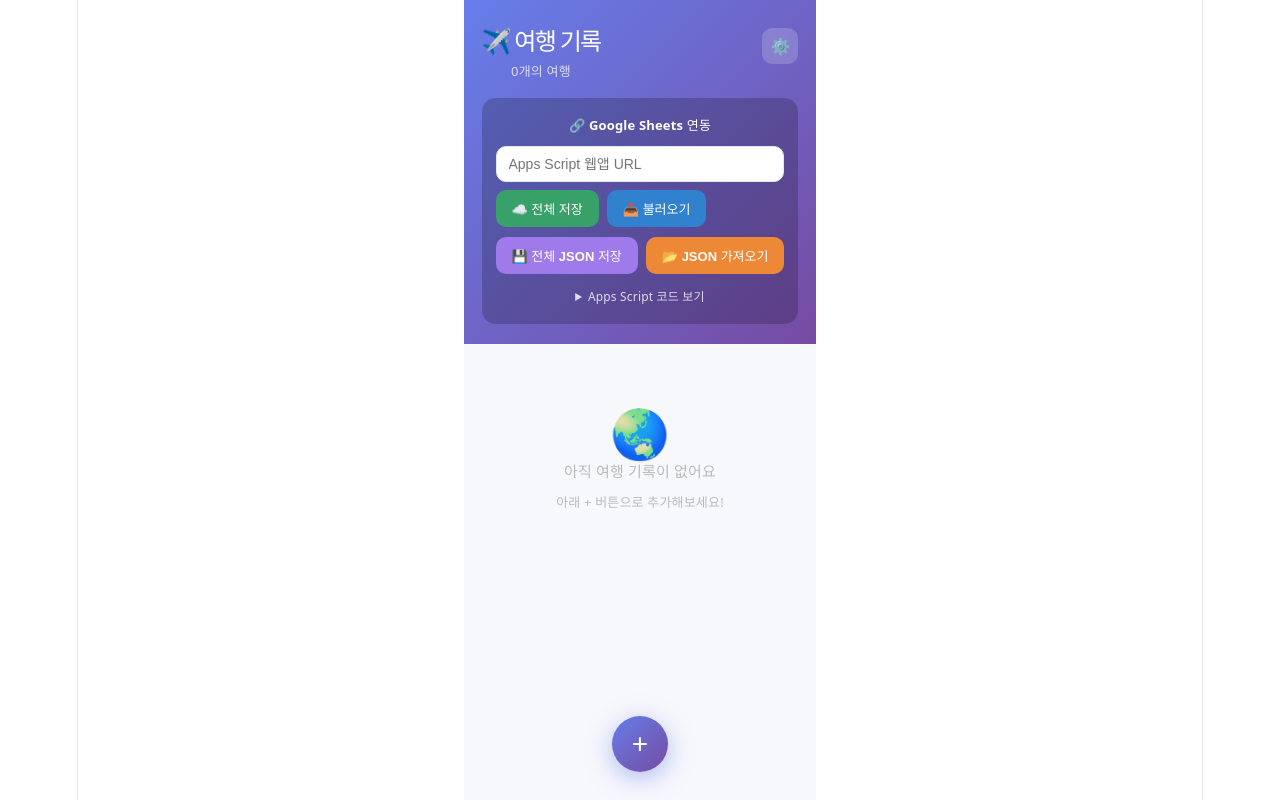
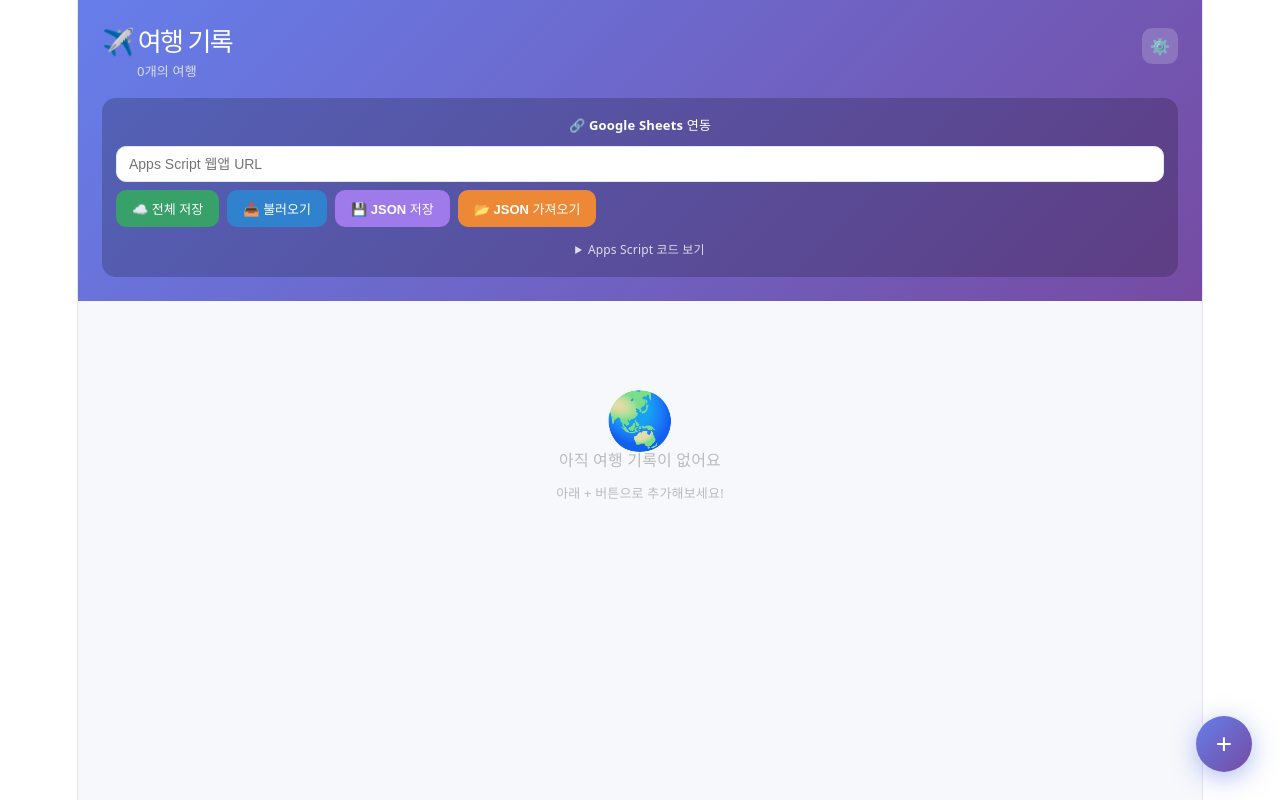
Before and after one commit to jaehoon-eom007/cm-travel, a React (Vite) app: page / in a window 1280 px wide. Both pictures are taken after a click on the button "⚙️". Built offline with nearby package versions, Linux system fonts and the light colour scheme.

Commit message:
Refactor TravelPlanner.jsx for improved layout and code

```diff
--- a/src/TravelPlanner.jsx
+++ b/src/TravelPlanner.jsx
@@ -1,6 +1,5 @@
 import { useState, useEffect, useRef, useCallback } from "react";
 
-// ─── Constants ────────────────────────────────────────────────────────
 const STORAGE_KEY = "travel_planner_v2";
 const SHEET_URL_KEY = "travel_planner_sheet_url";
 
@@ -22,7 +21,6 @@ const DAY_COLORS = [
 
 const TRIP_EMOJIS = ["✈️","🗺️","🏖️","🏔️","🌸","🗼","🗽","🎌","🏝️","🌏","🎡","🏯"];
 
-// ─── Helpers ──────────────────────────────────────────────────────────
 function generateId() {
   return Date.now().toString(36) + Math.random().toString(36).slice(2, 7);
 }
@@ -64,7 +62,6 @@ function newDay(idx) {
   };
 }
 
-// ─── Google Sheets ────────────────────────────────────────────────────
 async function syncToSheet(url, data) {
   if (!url) return { ok: false, error: "URL 없음" };
   try {
@@ -85,7 +82,6 @@ async function loadFromSheet(url) {
   } catch { return null; }
 }
 
-// ─── Export ───────────────────────────────────────────────────────────
 function exportTripHTML(trip) {
   const color = TRIP_COLORS[trip.colorIdx || 0].accent;
   const days = trip.days.map((day, i) => {
@@ -93,26 +89,9 @@ function exportTripHTML(trip) {
       `<li>${s.time ? `<b>${s.time}</b> ` : ""}${s.text}${s.done ? " ✓" : ""}</li>`
     ).join("");
     const memo = day.memo ? `<p class="memo">${day.memo.replace(/\n/g,"<br>")}</p>` : "";
-    return `<div class="day">
-  <h2>Day ${i+1}${day.date ? ` · ${formatDate(day.date)}` : ""}${day.title ? ` — ${day.title}` : ""}</h2>
-  ${items ? `<ul>${items}</ul>` : ""}${memo}
-</div>`;
+    return `<div class="day"><h2>Day ${i+1}${day.date ? ` · ${formatDate(day.date)}` : ""}${day.title ? ` — ${day.title}` : ""}</h2>${items ? `<ul>${items}</ul>` : ""}${memo}</div>`;
   }).join("\n");
-  const html = `<!DOCTYPE html><html lang="ko"><head><meta charset="UTF-8">
-<meta name="viewport" content="width=device-width,initial-scale=1">
-<title>${trip.emoji} ${trip.title}</title>
-<style>
-body{font-family:'Apple SD Gothic Neo',sans-serif;max-width:680px;margin:0 auto;padding:20px 16px;color:#2d3748;background:#f9fafb}
-h1{color:${color};font-size:26px}
-.day{background:#fff;border-radius:14px;padding:20px;margin:16px 0;border-left:4px solid ${color}}
-h2{color:#2d3748;font-size:17px;margin:0 0 12px}
-ul{margin:0;padding-left:20px;line-height:2.2;color:#4a5568}
-.memo{color:#666;font-size:14px;line-height:1.8;margin:12px 0 0;border-top:1px solid #f0f0f0;padding-top:12px}
-</style></head><body>
-<h1>${trip.emoji} ${trip.title}</h1>
-<p style="color:#999;font-size:13px">${trip.days.length}일 여행</p>
-${days}
-</body></html>`;
+  const html = `<!DOCTYPE html><html lang="ko"><head><meta charset="UTF-8"><meta name="viewport" content="width=device-width,initial-scale=1"><title>${trip.emoji} ${trip.title}</title><style>body{font-family:'Apple SD Gothic Neo',sans-serif;max-width:680px;margin:0 auto;padding:20px 16px;color:#2d3748;background:#f9fafb}h1{color:${color};font-size:26px}.day{background:#fff;border-radius:14px;padding:20px;margin:16px 0;border-left:4px solid ${color}}h2{color:#2d3748;font-size:17px;margin:0 0 12px}ul{margin:0;padding-left:20px;line-height:2.2;color:#4a5568}.memo{color:#666;font-size:14px;line-height:1.8;margin:12px 0 0;border-top:1px solid #f0f0f0;padding-top:12px}</style></head><body><h1>${trip.emoji} ${trip.title}</h1><p style="color:#999;font-size:13px">${trip.days.length}일 여행</p>${days}</body></html>`;
   const blob = new Blob([html], { type: "text/html" });
   const url = URL.createObjectURL(blob);
   const a = document.createElement("a");
@@ -127,7 +106,6 @@ function exportAllJSON(trips) {
   URL.revokeObjectURL(url);
 }
 
-// ─── Inline style helpers ─────────────────────────────────────────────
 const S = {
   btn: (bg, extra = {}) => ({
     padding: "9px 16px", background: bg, border: "none", borderRadius: 10,
@@ -153,7 +131,6 @@ const S = {
   }),
 };
 
-// ─── PhotoGrid ────────────────────────────────────────────────────────
 function PhotoGrid({ photos, onAdd, onDelete }) {
   const fileRef = useRef();
   const handleFiles = (files) => {
@@ -189,7 +166,7 @@ function PhotoGrid({ photos, onAdd, onDelete }) {
       </div>
       {photos.length === 0
         ? <div style={{ textAlign: "center", color: "#ccc", padding: "32px 0", fontSize: 13 }}>사진을 추가해보세요 📷</div>
-        : <div style={{ display: "grid", gridTemplateColumns: "repeat(3,1fr)", gap: 6 }}>
+        : <div style={{ display: "grid", gridTemplateColumns: "repeat(auto-fill, minmax(120px, 1fr))", gap: 6 }}>
             {photos.map(p => (
               <div key={p.id} style={{ position: "relative", aspectRatio: "1", borderRadius: 10, overflow: "hidden" }}>
                 <img src={p.src} alt={p.name} style={{ width: "100%", height: "100%", objectFit: "cover" }} />
@@ -206,7 +183,6 @@ function PhotoGrid({ photos, onAdd, onDelete }) {
   );
 }
 
-// ─── Memo ─────────────────────────────────────────────────────────────
 function Memo({ value, onChange }) {
   return (
     <div style={{ padding: "0 16px 16px" }}>
@@ -222,7 +198,6 @@ function Memo({ value, onChange }) {
   );
 }
 
-// ─── Schedule ─────────────────────────────────────────────────────────
 function Schedule({ items, onChange, accent }) {
   const [text, setText] = useState("");
   const [time, setTime] = useState("");
@@ -274,7 +249,6 @@ function Schedule({ items, onChange, accent }) {
   );
 }
 
-// ─── TripCard (Home) ──────────────────────────────────────────────────
 function TripCard({ trip, onOpen, onDelete }) {
   const col = TRIP_COLORS[trip.colorIdx || 0];
   const firstDate = trip.days.find(d => d.date)?.date;
@@ -287,8 +261,7 @@ function TripCard({ trip, onOpen, onDelete }) {
       borderRadius: 18, overflow: "hidden", marginBottom: 14,
       boxShadow: "0 4px 20px rgba(0,0,0,0.10)", cursor: "pointer",
     }} onClick={() => onOpen(trip.id)}>
-      {/* Gradient header */}
-      <div style={{ background: col.bg, padding: "20px 18px 16px", position: "relative" }}>
+      <div style={{ background: col.bg, padding: "20px 18px 16px" }}>
         <div style={{ display: "flex", justifyContent: "space-between", alignItems: "flex-start" }}>
           <div>
             <div style={{ fontSize: 32, marginBottom: 4 }}>{trip.emoji}</div>
@@ -305,7 +278,6 @@ function TripCard({ trip, onOpen, onDelete }) {
           </button>
         </div>
       </div>
-      {/* Stats footer */}
       <div style={{ background: "#fff", padding: "12px 18px", display: "flex", gap: 16 }}>
         <span style={{ fontSize: 13, color: "#667eea", fontWeight: 600 }}>📅 {trip.days.length}일</span>
         <span style={{ fontSize: 13, color: "#999" }}>🗓 {totalSchedule}개 일정</span>
@@ -315,7 +287,6 @@ function TripCard({ trip, onOpen, onDelete }) {
   );
 }
 
-// ─── TripDetail ───────────────────────────────────────────────────────
 function TripDetail({ trip, onUpdate, onBack }) {
   const [activeDay, setActiveDay] = useState(0);
   const [activeTab, setActiveTab] = useState("schedule");
@@ -325,7 +296,6 @@ function TripDetail({ trip, onUpdate, onBack }) {
 
   const col = TRIP_COLORS[trip.colorIdx || 0];
   const cur = trip.days[activeDay] || trip.days[0];
-
   const updateTrip = (patch) => onUpdate({ ...trip, ...patch });
 
   const updateDay = useCallback((idx, patch) => {
@@ -362,19 +332,20 @@ function TripDetail({ trip, onUpdate, onBack }) {
     navigator.clipboard.writeText(url).then(() => alert("링크 복사 완료! (사진 제외)"));
   };
 
+  // PC: 2-column layout (sidebar + content)
   return (
-    <div style={{ maxWidth: 480, margin: "0 auto", minHeight: "100vh", fontFamily: "inherit", background: "#f7f8fc" }}>
+    <div style={{ minHeight: "100vh", fontFamily: "inherit", background: "#f7f8fc" }}>
       {/* Header */}
-      <div style={{ background: col.bg, padding: "16px 16px 0", position: "relative" }}>
-        {/* Top bar */}
+      <div style={{ background: col.bg, padding: "16px 24px 0" }}>
+        <div style={{ maxWidth: 1100, margin: "0 auto" }}>
           <div style={{ display: "flex", alignItems: "center", gap: 10, marginBottom: 12 }}>
             <button onClick={onBack} style={S.hdr()}>←</button>
             <div style={{ flex: 1 }}>
               <div style={{ display: "flex", alignItems: "center", gap: 8 }}>
                 <button onClick={() => {
                   const emojis = TRIP_EMOJIS;
-                const cur = emojis.indexOf(trip.emoji);
-                updateTrip({ emoji: emojis[(cur + 1) % emojis.length] });
+                  const c = emojis.indexOf(trip.emoji);
+                  updateTrip({ emoji: emojis[(c + 1) % emojis.length] });
                 }} style={{ background: "none", border: "none", fontSize: 22, cursor: "pointer" }}>
                   {trip.emoji}
                 </button>
@@ -405,24 +376,19 @@ function TripDetail({ trip, onUpdate, onBack }) {
             </div>
           </div>
 
-        {/* Color picker */}
           {showColorPicker && (
             <div style={{ background: "rgba(0,0,0,0.2)", borderRadius: 14, padding: 12, marginBottom: 12, display: "flex", gap: 10, flexWrap: "wrap" }}>
               {TRIP_COLORS.map((c, i) => (
                 <button key={i} onClick={() => { updateTrip({ colorIdx: i }); setShowColorPicker(false); }}
-                style={{
-                  width: 36, height: 36, borderRadius: "50%", border: trip.colorIdx === i ? "3px solid #fff" : "3px solid transparent",
-                  background: c.bg, cursor: "pointer",
-                }} />
+                  style={{ width: 36, height: 36, borderRadius: "50%", border: trip.colorIdx === i ? "3px solid #fff" : "3px solid transparent", background: c.bg, cursor: "pointer" }} />
               ))}
             </div>
           )}
 
-        {/* Export panel */}
           {showExport && (
             <div style={{ background: "rgba(0,0,0,0.2)", borderRadius: 14, padding: 14, marginBottom: 12 }}>
               <p style={{ margin: "0 0 10px", color: "#fff", fontSize: 13, fontWeight: 600 }}>📤 내보내기 / 공유</p>
-            <div style={{ display: "flex", flexDirection: "column", gap: 8 }}>
+              <div style={{ display: "flex", gap: 8, flexWrap: "wrap" }}>
                 <button onClick={copyShareLink} style={S.btn("rgba(255,255,255,0.25)")}>🔗 공유 링크 복사</button>
                 <button onClick={() => exportTripHTML(trip)} style={S.btn("rgba(255,255,255,0.25)")}>📄 HTML 저장</button>
                 <button onClick={() => {
@@ -465,31 +431,38 @@ function TripDetail({ trip, onUpdate, onBack }) {
               }}>+</button>
           </div>
         </div>
+      </div>
 
-      {/* Day content card */}
-      <div style={{ background: "#fff", borderRadius: "20px 20px 0 0", marginTop: -4, minHeight: "calc(100vh - 260px)" }}>
+      {/* Content area — PC: 2 columns, Mobile: single column */}
+      <div style={{ maxWidth: 1100, margin: "0 auto", padding: "24px 16px" }}>
+        <div style={{
+          display: "grid",
+          gridTemplateColumns: "minmax(0,1fr)",
+          gap: 20,
+        }}>
+          {/* Day card */}
+          <div style={{ background: "#fff", borderRadius: 20, overflow: "hidden" }}>
             {/* Day header */}
-        <div style={{ padding: "16px 16px 0", borderBottom: "1px solid #f0f0f0" }}>
+            <div style={{ padding: "16px 20px 0", borderBottom: "1px solid #f0f0f0" }}>
               <div style={{ display: "flex", alignItems: "center", gap: 10, marginBottom: 10 }}>
                 <div style={{ width: 8, height: 8, borderRadius: "50%", background: cur.color, flexShrink: 0 }} />
                 <div style={{ flex: 1 }}>
                   <div style={{ display: "flex", alignItems: "center", gap: 8, flexWrap: "wrap" }}>
                     <input type="date" value={cur.date}
                       onChange={e => updateDay(activeDay, { date: e.target.value })}
-                  style={{ border: "none", outline: "none", fontSize: 13, color: col.accent, fontWeight: 600, background: "transparent" }} />
+                      style={{ border: "1.5px solid #e2e8f0", borderRadius: 8, outline: "none", fontSize: 13, color: col.accent, fontWeight: 600, background: "#f8f9ff", padding: "4px 8px" }} />
                     {activeDay === 0 && cur.date && (
-                  <span style={{ fontSize: 10, color: "#bbb" }}>← 설정 시 이후 날짜 자동 업데이트</span>
+                      <span style={{ fontSize: 11, color: "#bbb" }}>← 설정 시 이후 날짜 자동 업데이트</span>
                     )}
                   </div>
                   <input value={cur.title} onChange={e => updateDay(activeDay, { title: e.target.value })}
                     placeholder="이 날의 테마 (예: 도쿄 탐방 🗼)"
-                style={{ border: "none", outline: "none", fontSize: 16, fontWeight: 600, color: "#2d3748", width: "100%", background: "transparent", marginTop: 2 }} />
+                    style={{ border: "none", outline: "none", fontSize: 16, fontWeight: 600, color: "#2d3748", width: "100%", background: "transparent", marginTop: 6 }} />
                 </div>
                 {trip.days.length > 1 && (
                   <button onClick={() => removeDay(activeDay)} style={S.ghost({ fontSize: 18 })}>🗑</button>
                 )}
               </div>
-          {/* Sub-tabs */}
               <div style={{ display: "flex" }}>
                 {[["schedule","📅 일정"],["photos","🖼 사진"],["memo","📝 메모"]].map(([key, label]) => (
                   <button key={key} onClick={() => setActiveTab(key)}
@@ -519,14 +492,20 @@ function TripDetail({ trip, onUpdate, onBack }) {
             </div>
           </div>
         </div>
+      </div>
+
+      <style>{`
+        @media (min-width: 768px) {
+          .detail-grid { grid-template-columns: 260px minmax(0,1fr) !important; }
+        }
+      `}</style>
+    </div>
   );
 }
 
-// ─── Home (Trip List) ─────────────────────────────────────────────────
 function Home({ trips, onOpen, onAdd, onDelete, sheetUrl, setSheetUrl }) {
   const [showSettings, setShowSettings] = useState(false);
   const [syncStatus, setSyncStatus] = useState("");
-  const [importing, setImporting] = useState(false);
   const importRef = useRef();
 
   const handleSync = async (data) => {
@@ -561,19 +540,18 @@ function Home({ trips, onOpen, onAdd, onDelete, sheetUrl, setSheetUrl }) {
   };
 
   return (
-    <div style={{ maxWidth: 480, margin: "0 auto", minHeight: "100vh", fontFamily: "inherit", background: "#f7f8fc" }}>
+    <div style={{ minHeight: "100vh", fontFamily: "inherit", background: "#f7f8fc" }}>
       {/* Header */}
-      <div style={{ background: "linear-gradient(135deg,#667eea,#764ba2)", padding: "28px 18px 20px" }}>
+      <div style={{ background: "linear-gradient(135deg,#667eea,#764ba2)", padding: "28px 24px 24px" }}>
+        <div style={{ maxWidth: 1100, margin: "0 auto" }}>
           <div style={{ display: "flex", justifyContent: "space-between", alignItems: "flex-start" }}>
             <div>
-            <h1 style={{ margin: 0, color: "#fff", fontSize: 24, fontWeight: 700 }}>✈️ 여행 기록</h1>
+              <h1 style={{ margin: 0, color: "#fff", fontSize: 26, fontWeight: 700 }}>✈️ 여행 기록</h1>
               <p style={{ margin: "4px 0 0", color: "rgba(255,255,255,0.75)", fontSize: 13 }}>
                 {trips.length}개의 여행
               </p>
             </div>
-          <div style={{ display: "flex", gap: 8 }}>
             <button onClick={() => setShowSettings(!showSettings)} style={S.hdr()}>⚙️</button>
-          </div>
           </div>
 
           {showSettings && (
@@ -582,17 +560,15 @@ function Home({ trips, onOpen, onAdd, onDelete, sheetUrl, setSheetUrl }) {
               <input value={sheetUrl} onChange={e => setSheetUrl(e.target.value)}
                 placeholder="Apps Script 웹앱 URL"
                 style={{ ...S.input(), width: "100%", boxSizing: "border-box", marginBottom: 8 }} />
-            <div style={{ display: "flex", gap: 8, marginBottom: 10 }}>
+              <div style={{ display: "flex", gap: 8, marginBottom: 10, flexWrap: "wrap" }}>
                 <button onClick={() => handleSync(trips)} style={S.btn("#38a169")}>☁️ 전체 저장</button>
                 <button onClick={() => handleLoad((t) => window._setTrips(t))} style={S.btn("#3182ce")}>📥 불러오기</button>
-            </div>
-            {syncStatus && <p style={{ margin: "0 0 8px", color: "#fff", fontSize: 13 }}>{syncStatus}</p>}
-            <div style={{ display: "flex", gap: 8 }}>
-              <button onClick={() => exportAllJSON(trips)} style={S.btn("#9f7aea")}>💾 전체 JSON 저장</button>
+                <button onClick={() => exportAllJSON(trips)} style={S.btn("#9f7aea")}>💾 JSON 저장</button>
                 <button onClick={() => importRef.current.click()} style={S.btn("#ed8936")}>📂 JSON 가져오기</button>
                 <input ref={importRef} type="file" accept=".json" style={{ display: "none" }} onChange={importJSON} />
               </div>
-            <details style={{ marginTop: 10 }}>
+              {syncStatus && <p style={{ margin: "0 0 8px", color: "#fff", fontSize: 13 }}>{syncStatus}</p>}
+              <details>
                 <summary style={{ cursor: "pointer", color: "rgba(255,255,255,0.8)", fontSize: 12 }}>Apps Script 코드 보기</summary>
                 <pre style={{ fontSize: 10, background: "rgba(0,0,0,0.3)", padding: 8, borderRadius: 6, overflowX: "auto", marginTop: 6, color: "#e2e8f0", whiteSpace: "pre-wrap" }}>{`const SS = SpreadsheetApp.getActiveSpreadsheet();
 const SH = SS.getSheetByName("Sheet1") || SS.getActiveSheet();
@@ -609,26 +585,33 @@ function doPost(e){
             </div>
           )}
         </div>
+      </div>
 
-      {/* Trip list */}
-      <div style={{ padding: "16px 16px 100px" }}>
+      {/* Trip grid */}
+      <div style={{ maxWidth: 1100, margin: "0 auto", padding: "24px 16px 100px" }}>
         {trips.length === 0
-          ? <div style={{ textAlign: "center", padding: "60px 0", color: "#bbb" }}>
-              <div style={{ fontSize: 48, marginBottom: 12 }}>🌏</div>
-              <p style={{ fontSize: 15, margin: 0 }}>아직 여행 기록이 없어요</p>
-              <p style={{ fontSize: 13, marginTop: 4 }}>아래 + 버튼으로 추가해보세요!</p>
+          ? <div style={{ textAlign: "center", padding: "80px 0", color: "#bbb" }}>
+              <div style={{ fontSize: 56, marginBottom: 16 }}>🌏</div>
+              <p style={{ fontSize: 16, margin: 0 }}>아직 여행 기록이 없어요</p>
+              <p style={{ fontSize: 13, marginTop: 6 }}>아래 + 버튼으로 추가해보세요!</p>
             </div>
-          : trips.map(trip => (
+          : <div style={{
+              display: "grid",
+              gridTemplateColumns: "repeat(auto-fill, minmax(280px, 1fr))",
+              gap: 16,
+            }}>
+              {trips.map(trip => (
                 <TripCard key={trip.id} trip={trip} onOpen={onOpen} onDelete={onDelete} />
-            ))
+              ))}
+            </div>
         }
       </div>
 
       {/* FAB */}
       <button onClick={onAdd}
         style={{
-          position: "fixed", bottom: 28, right: "50%", transform: "translateX(50%)",
-          maxWidth: 56, width: 56, height: 56, borderRadius: "50%",
+          position: "fixed", bottom: 28, right: 28,
+          width: 56, height: 56, borderRadius: "50%",
           background: "linear-gradient(135deg,#667eea,#764ba2)",
           border: "none", color: "#fff", fontSize: 28, cursor: "pointer",
           boxShadow: "0 6px 24px rgba(102,126,234,0.5)",
@@ -639,17 +622,14 @@ function doPost(e){
   );
 }
 
-// ─── Root App ─────────────────────────────────────────────────────────
 export default function App() {
   const [trips, setTrips] = useState([]);
   const [openTripId, setOpenTripId] = useState(null);
   const [sheetUrl, setSheetUrl] = useState("");
 
-  // Expose to window for settings panel callbacks
   window._setTrips = setTrips;
   window._importTrips = (t) => setTrips(t);
 
-  // localStorage persistence
   useEffect(() => {
     try {
       const s = localStorage.getItem(STORAGE_KEY);
@@ -667,7 +647,6 @@ export default function App() {
     try { if (sheetUrl) localStorage.setItem(SHEET_URL_KEY, sheetUrl); } catch {}
   }, [sheetUrl]);
 
-  // Shared plan from URL
   useEffect(() => {
     try {
       const p = new URLSearchParams(location.search).get("share");
@@ -704,23 +683,11 @@ export default function App() {
   const openTrip = trips.find(t => t.id === openTripId);
 
   if (openTrip) {
-    return (
-      <TripDetail
-        trip={openTrip}
-        onUpdate={updateTrip}
-        onBack={() => setOpenTripId(null)}
-      />
-    );
+    return <TripDetail trip={openTrip} onUpdate={updateTrip} onBack={() => setOpenTripId(null)} />;
   }
 
   return (
-    <Home
-      trips={trips}
-      onOpen={setOpenTripId}
-      onAdd={addTrip}
-      onDelete={deleteTrip}
-      sheetUrl={sheetUrl}
-      setSheetUrl={setSheetUrl}
-    />
+    <Home trips={trips} onOpen={setOpenTripId} onAdd={addTrip} onDelete={deleteTrip}
+      sheetUrl={sheetUrl} setSheetUrl={setSheetUrl} />
   );
 }
```
Lines whose indentation alone changed are shown as unchanged.
